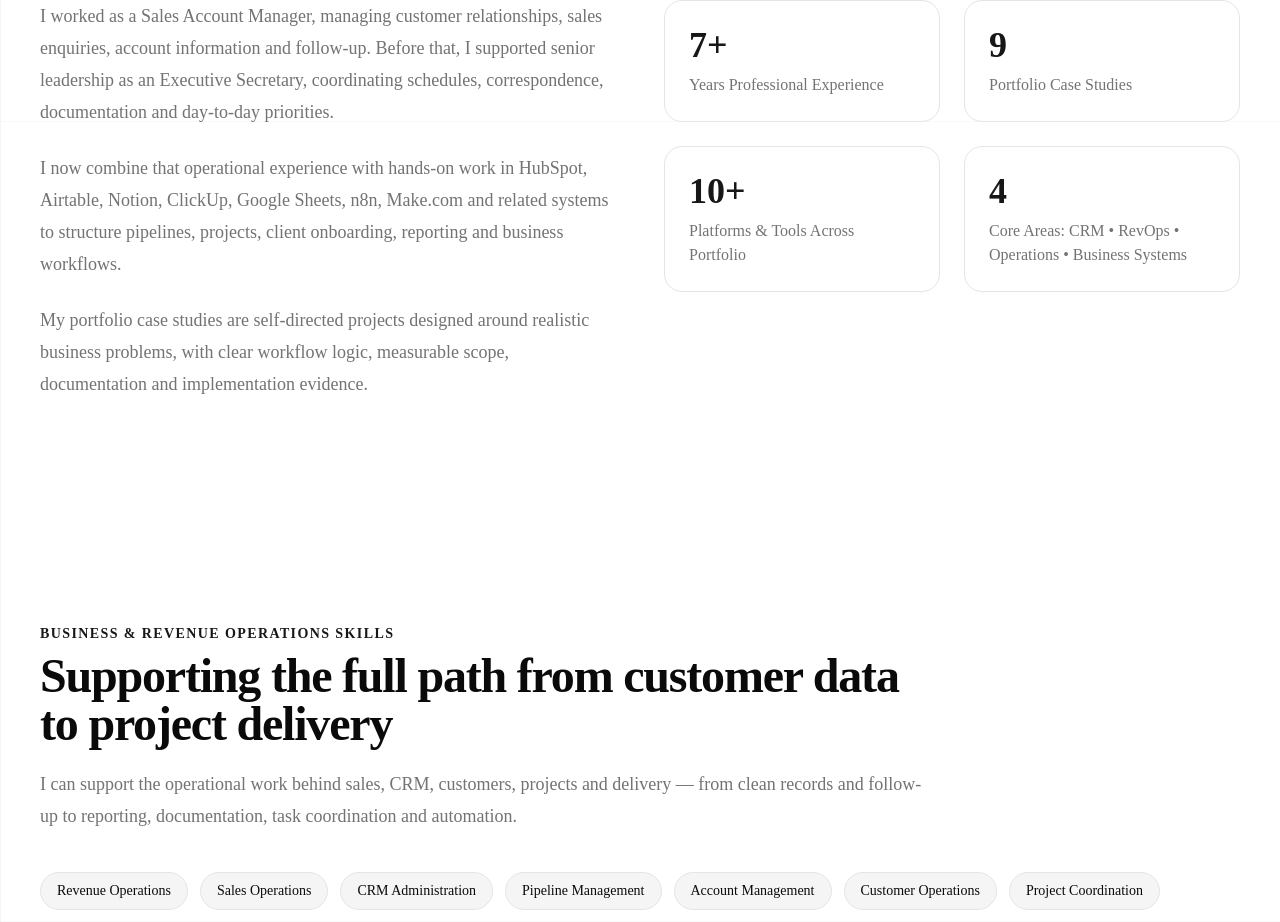
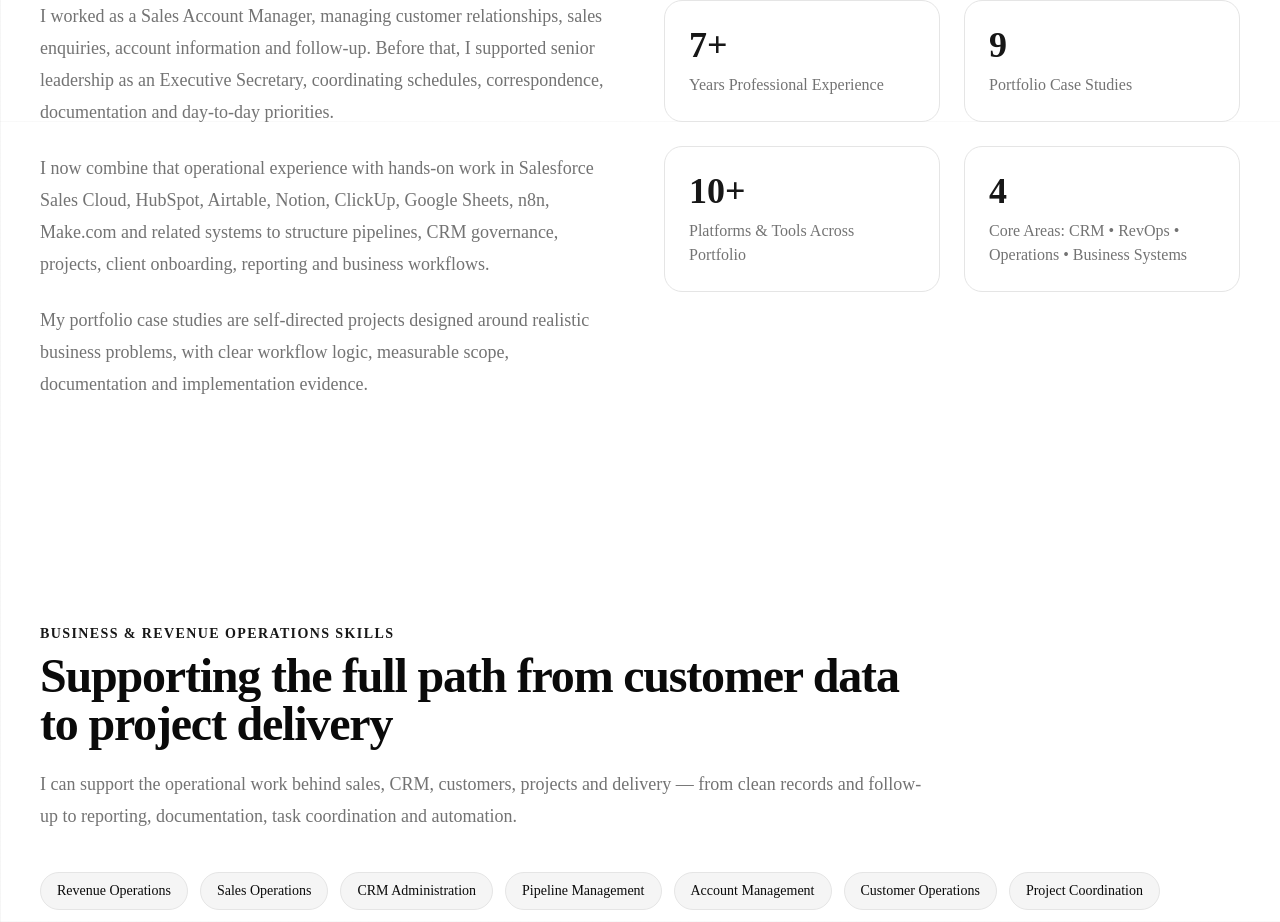
Before and after one commit to Nikkypwetti/nikkytechies-portfolio, a Next.js app: page / in a window 1280 px wide. Shown: the part 1479-2401 px from the top of the page. Built offline with nearby package versions, Linux system fonts and the light colour scheme.

Commit message:
Add Salesforce to homepage professional snapshot

```diff
--- a/components/home/about/about.tsx
+++ b/components/home/about/about.tsx
@@ -36,9 +36,10 @@
 
               <p className="text-lg leading-8 text-muted-foreground">
                 I now combine that operational experience with hands-on work in
-                HubSpot, Airtable, Notion, ClickUp, Google Sheets, n8n,
-                Make.com and related systems to structure pipelines, projects,
-                client onboarding, reporting and business workflows.
+                Salesforce Sales Cloud, HubSpot, Airtable, Notion, ClickUp,
+                Google Sheets, n8n, Make.com and related systems to structure
+                pipelines, CRM governance, projects, client onboarding, reporting
+                and business workflows.
               </p>
 
               <p className="text-lg leading-8 text-muted-foreground">
```
